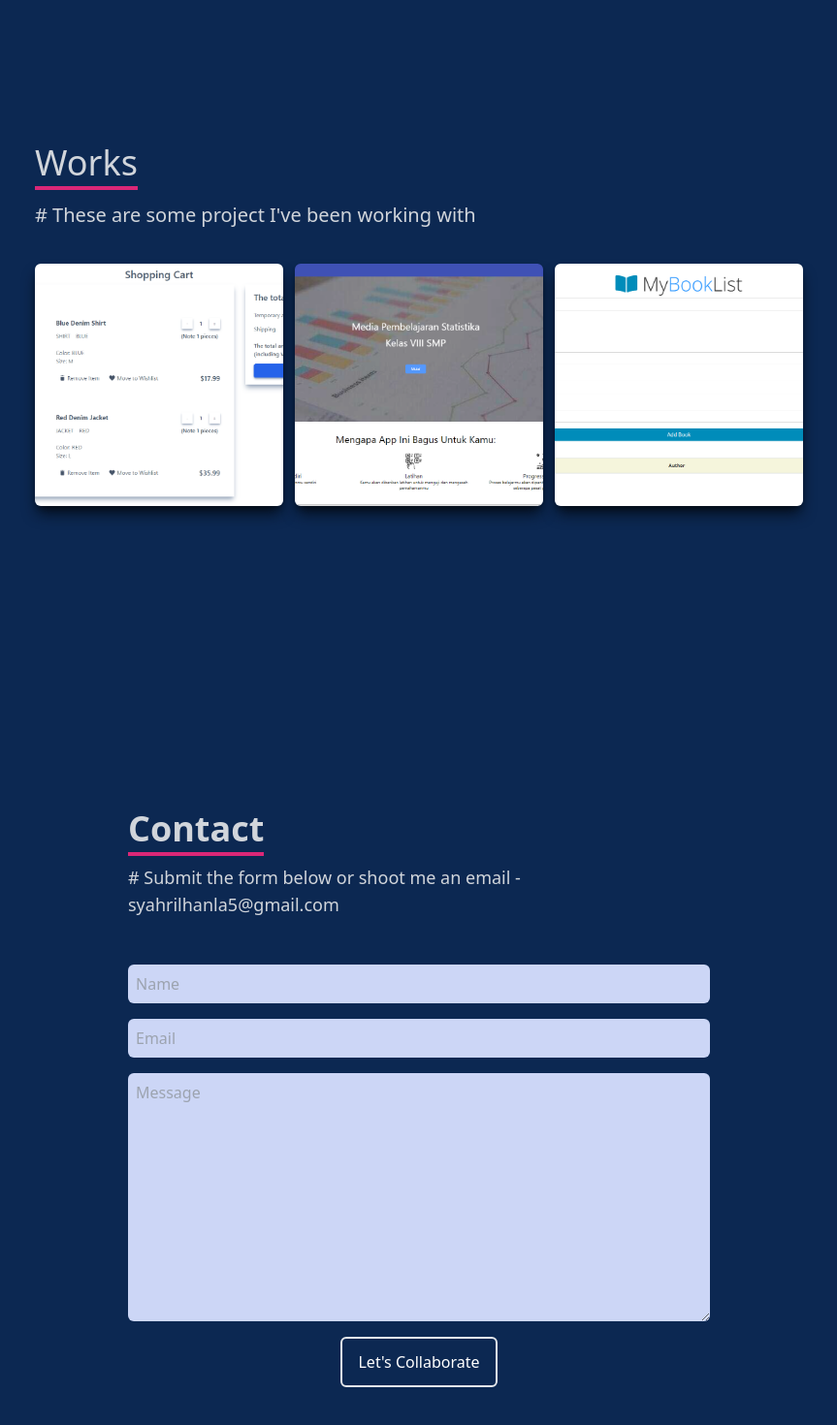
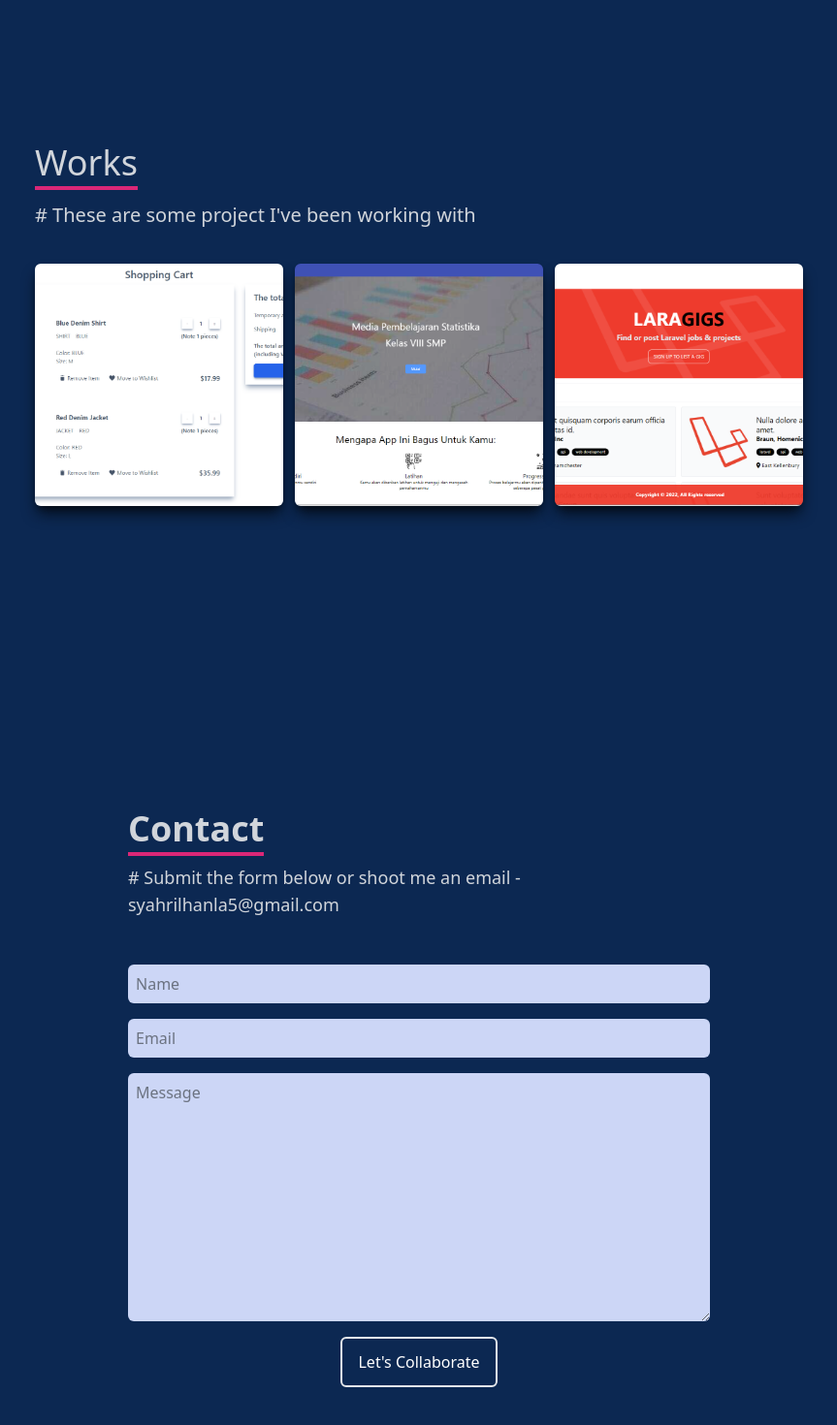
Before and after one commit to syahrilhanla/portfolio-website, a Next.js app: page / in a window 1280 px wide. Shown: the part 2459-3929 px from the top of the page at 97% size, without its empty margins (208-1071 px from the left). Built offline with nearby package versions, Linux system fonts and the light colour scheme.

Commit message:
added laragigs to projects

```diff
--- a/components/Contact.jsx
+++ b/components/Contact.jsx
@@ -20,19 +20,19 @@ const Contact = () => {
 					</p>
 				</div>
 				<input
-					className="bg-[#ccd6f6] p-2 rounded-md"
+					className="bg-[#ccd6f6] p-2 rounded-md placeholder-gray-500"
 					type="text"
 					placeholder="Name"
 					name="name"
 				/>
 				<input
-					className="my-4 p-2 bg-[#ccd6f6] rounded-md"
+					className="my-4 p-2 bg-[#ccd6f6] rounded-md placeholder-gray-500"
 					type="email"
 					placeholder="Email"
 					name="email"
 				/>
 				<textarea
-					className="bg-[#ccd6f6] p-2 rounded-md"
+					className="bg-[#ccd6f6] p-2 rounded-md placeholder-gray-500"
 					name="message"
 					rows="10"
 					placeholder="Message"
--- a/components/Works.jsx
+++ b/components/Works.jsx
@@ -15,9 +15,9 @@ const Works = () => {
 			projectAddress: "https://ia-statistics.vercel.app/",
 		},
 		{
-			imgURL: "book-app.png",
-			title: "My Book List",
-			repoAddress: "https://github.com/syahrilhanla/App-Buku",
+			imgURL: "laragigs.png",
+			title: "Laragigs",
+			repoAddress: "https://github.com/syahrilhanla/learn-laravel",
 			projectAddress: "/",
 		},
 	];
@@ -42,7 +42,10 @@ const Works = () => {
 							className="relative shadow-lg shadow-[#040c16] group container rounded-md flex justify-center items-center mx-auto max-w-[16rem] bg-no-repeat bg-center bg-cover h-[250px] z-0"
 							key={image.title}
 						>
-							<div className=" absolute top-0 left-0 bg-gray-900 bg-no-repeat bg-center bg-cover h-[250px] w-full h-full opacity-0 group-hover:opacity-60  duration-300" />
+							<div
+								className=" absolute top-0 left-0 bg-gray-900 bg-no-repeat bg-center bg-cover
+								h-full w-full opacity-0 group-hover:opacity-70  duration-300"
+							/>
 							<div className="opacity-0 group-hover:opacity-100 group-hover:z-50 ">
 								<span className="text-3xl font-light text-white tracking-wider sm:p-4">
 									{image.title}
```
Also changed, not shown: public/laragigs.png (added).
